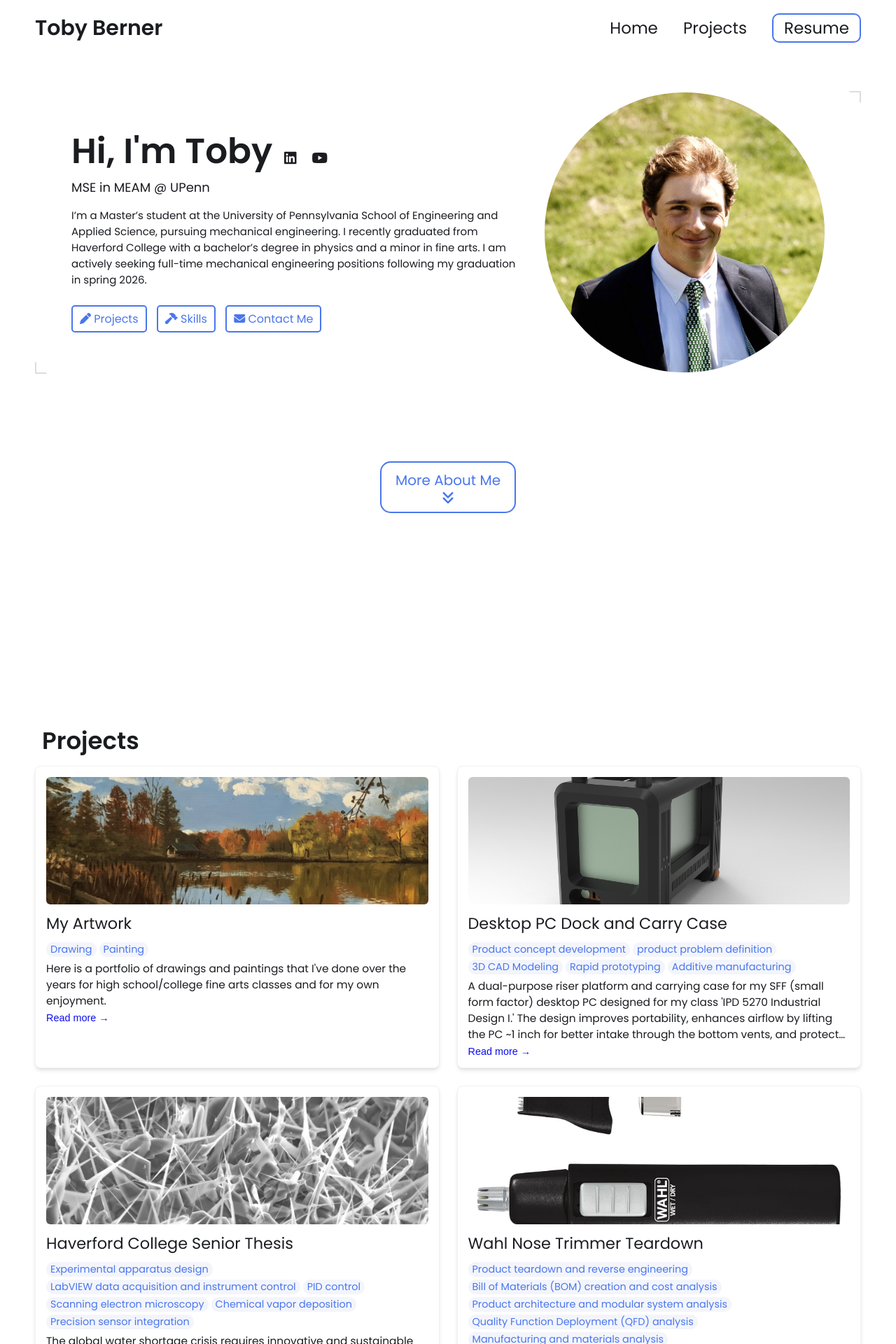
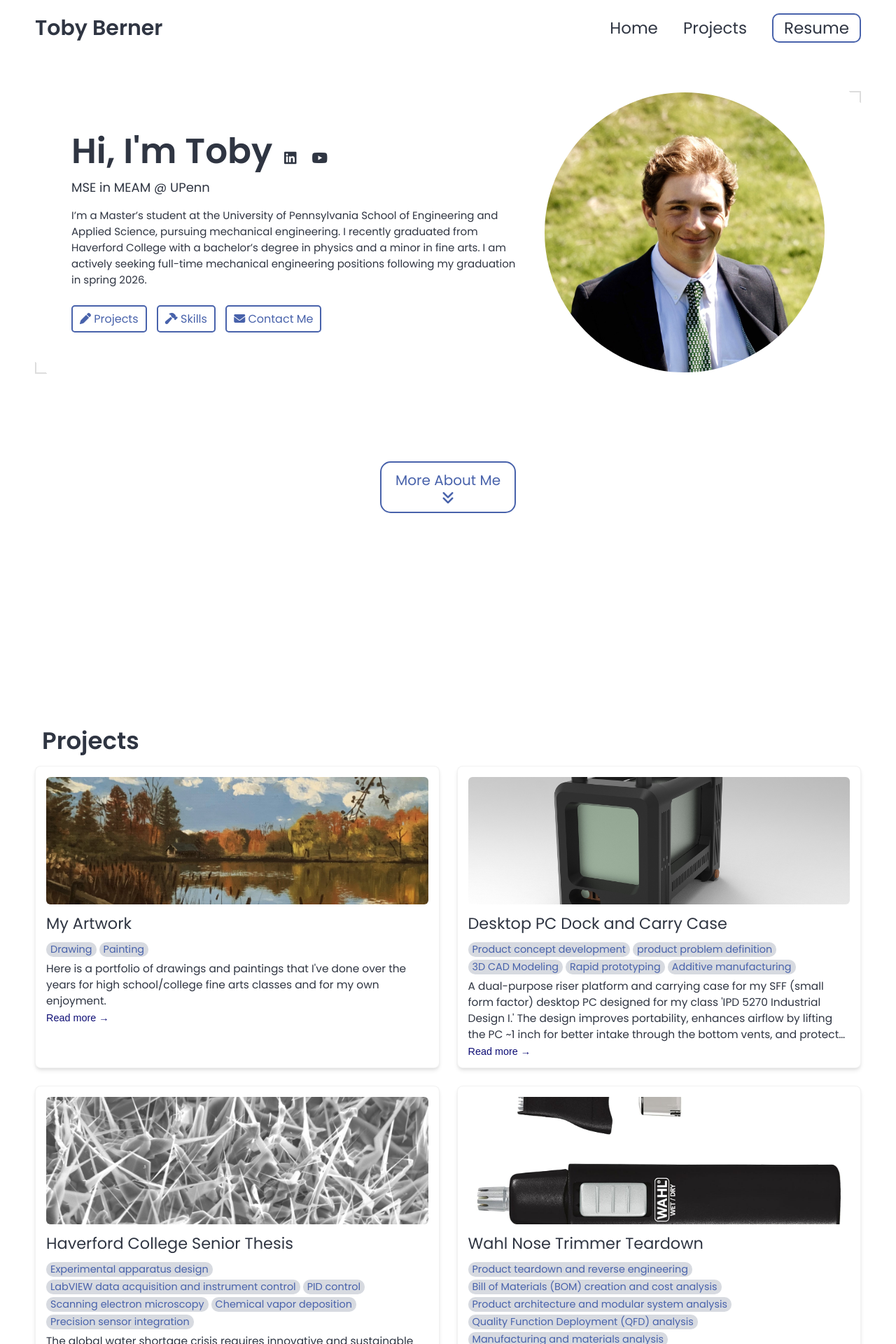
Before and after one commit to tdberner/tdberner.github.io, a Jekyll site: the page built from index.html, in a window 1280 px wide. Shown: the top 1920 px of the page at 70% size. Built offline with Jekyll 4.4.1, drawn with Linux system fonts in a browser that asks for light colours.

Commit message:
Update _config.yml

```diff
--- a/_config.yml
+++ b/_config.yml
@@ -80,21 +80,21 @@ formspree-key:   https://formspree.io/f/mgonklqz
 
 # Active theme (Updatethis to switch themes). Make sure to keep the indentation the samne.
 colors:
+  text: "#2f3542"
+  border: "#ddd"
+  link: "#4862ab"
+  highlight: "#0e0e75"
+  background: "#ffffff"
+  light_background: "#d7dae0"
+
+# A few examples.
+basic theme:
   text: "#1a1c20"
   border: "#ddd"
   link: "#4a76ee"
   highlight: "#0c0cf2"
   background: "#ffffff"
   light_background: "#f3f5fb"
-
-# A few examples.
-basic theme:
-  text: "#2f3542"
-  border: "#ddd"
-  link: "#4862ab"
-  highlight: "#0e0e75"
-  background: "#ffffff"
-  light_background: "#d7dae0"
 
   mint theme:
   text: "#2c3333"
```
